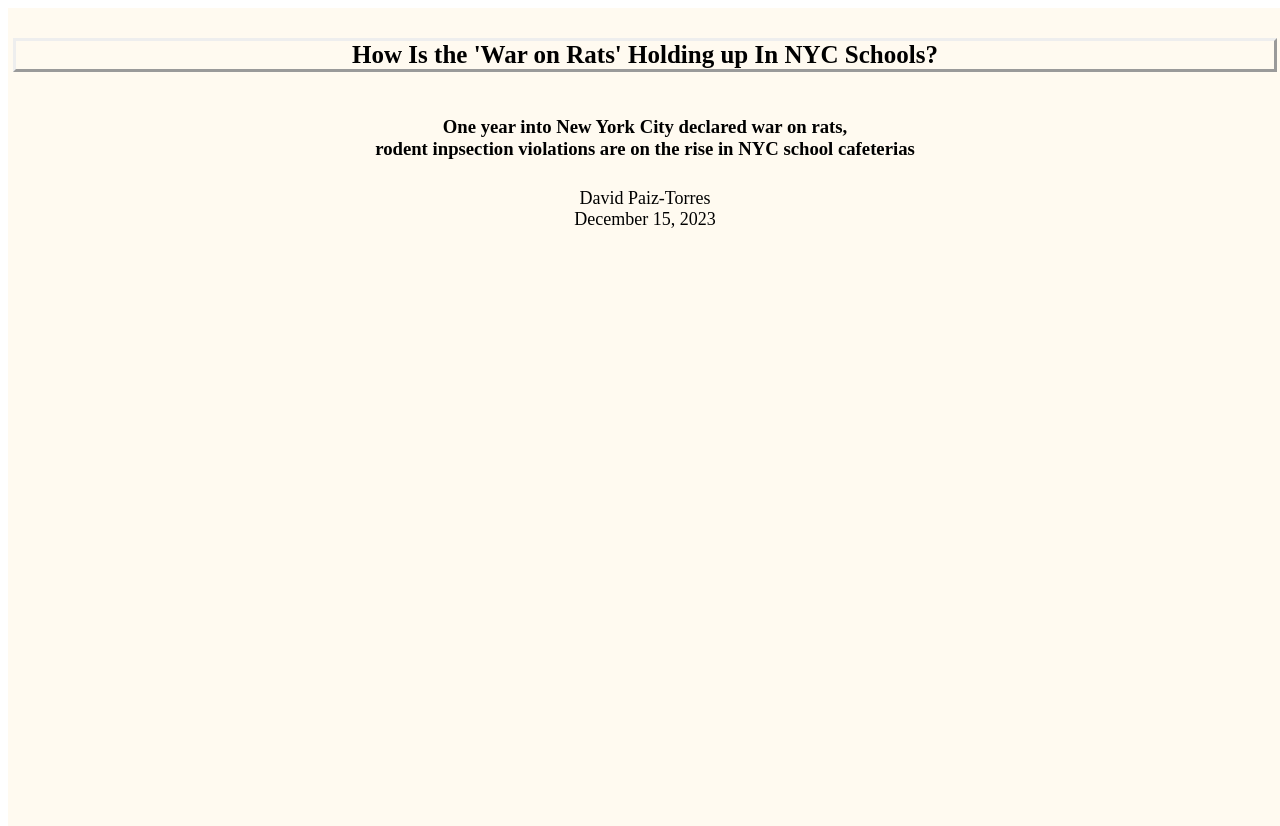
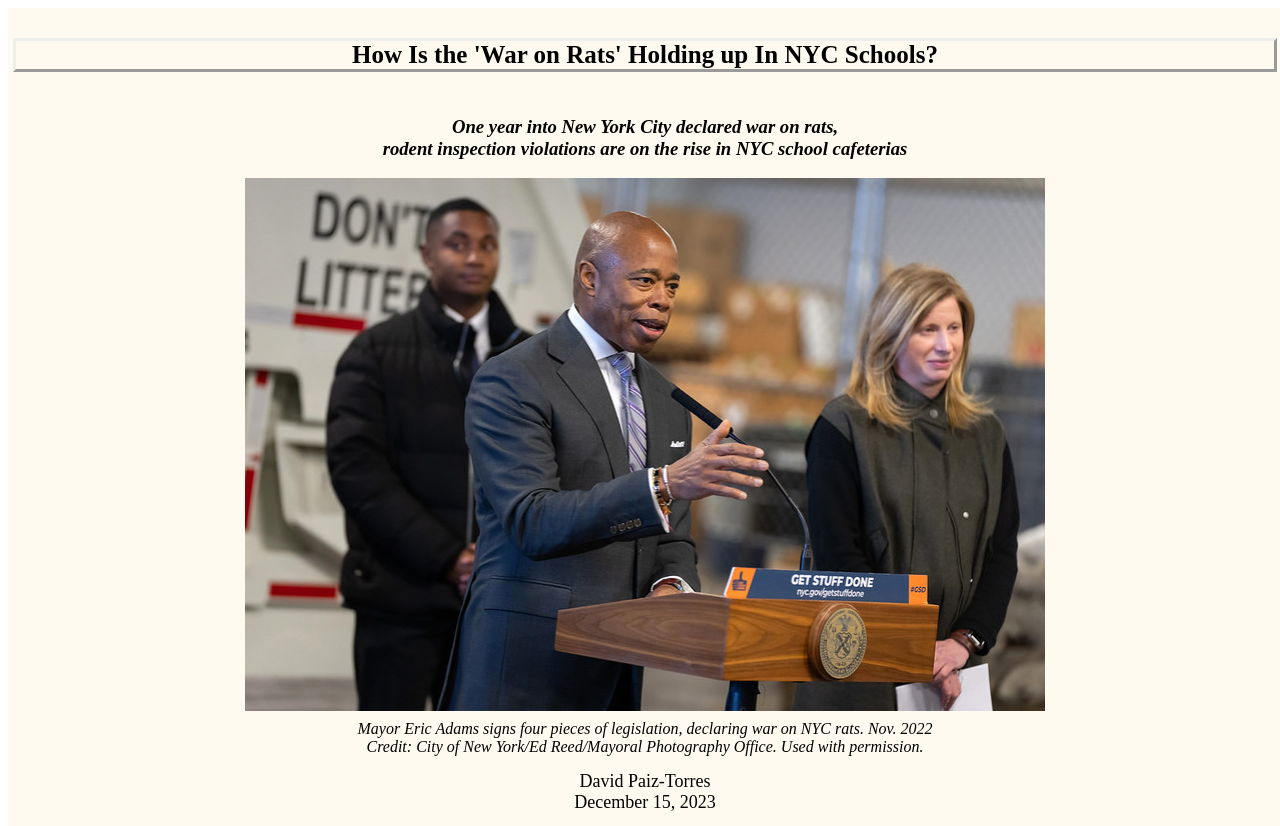
Before and after one commit to dpt82/Rodent-Violations-at-NYC-Schools-Cafeterias, a plain HTML site: page index.html in a window 1280 px wide. Shown: the top 826 px of the page. Drawn offline with Linux system fonts and the light colour scheme; a script that the page names is missing.

Commit message:
Design changes, etc

```diff
--- a/index.html
+++ b/index.html
@@ -16,7 +16,12 @@
 	</head>
 <!--End of MetaData -->
 	<body>
+
+
+
+
 <div class= "story">
+
 	<div class="lede">
 
 			<h1>
@@ -24,14 +29,20 @@
 			How Is the 'War on Rats' Holding up In NYC Schools?
 			 </p>
 			</h1>
-
 </div>
-		<div class="dek">
+	<div class="dek">
 			<h3>
-			  One year into New York City declared war on rats, <br> rodent inpsection violations are on the rise in NYC school cafeterias
+			  One year into New York City declared war on rats, <br> rodent inspection violations are on the rise in NYC school cafeterias
 			</h3>
 		</div>
-
+<images>
+	<img src="images/52507790172_390f1d8017_c.jpg" alt = "Mayor Eric Adams signs four pieces of legislation, declaring war on NYC rats. Nov. 2022
+	Credit: © City of New York/Ed Reed/Mayoral Photography Office. Used with permission." width="800" height="533">
+	<div class= "credits">
+	Mayor Eric Adams signs four pieces of legislation, declaring war on NYC rats. Nov. 2022<br>
+	Credit: City of New York/Ed Reed/Mayoral Photography Office. Used with permission.
+</div>
+</images>
 		<div class="byline">
 
 
@@ -49,7 +60,7 @@
 
 	<!-- Chart Goes Below -->
 		<div class="chart">
-			<div style="min-height:769px"><script type="text/javascript" defer src="https://datawrapper.dwcdn.net/jfd8T/embed.js?v=13" charset="utf-8"></script><noscript><img src="https://datawrapper.dwcdn.net/jfd8T/full.png" alt="" /></noscript></div>
+			<div style="min-height:716px"><script type="text/javascript" defer src="https://datawrapper.dwcdn.net/jfd8T/embed.js?v=15" charset="utf-8"></script><noscript><img src="https://datawrapper.dwcdn.net/jfd8T/full.png" alt="" /></noscript></div>
 		</div>
 		<!-- Chart Ends Here -->
 
--- a/style.css
+++ b/style.css
@@ -1,3 +1,20 @@
+.images{
+  display:flex;
+  justify-content:center;
+}
+
+.credits{
+  font-style:italic;
+  display:flex;
+text-align:center;
+flex-basis: auto;
+font-size:16px;
+padding:5px;
+justify-content:center;
+
+}
+
+
 .story{
 justify-content:center;
 padding:5px;
@@ -38,6 +55,7 @@ border-radius: 7;
   align:center;
   width: auto;
   height: auto;
+  font-style:italic;
 
 }
 
```
Also changed, not shown: ._index.html, ._style.css, images/._52507790172_390f1d8017_c.jpg (added), images/._53199016144_7db5ec7e21_c.jpg (added), images/._53251174633_ec74308dac_c.jpg (added), images/52507790172_390f1d8017_c.jpg (added), images/53199016144_7db5ec7e21_c.jpg (added), images/53251174633_ec74308dac_c.jpg (added).
